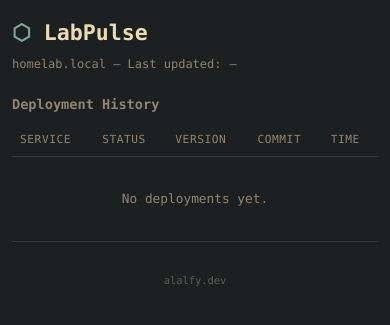
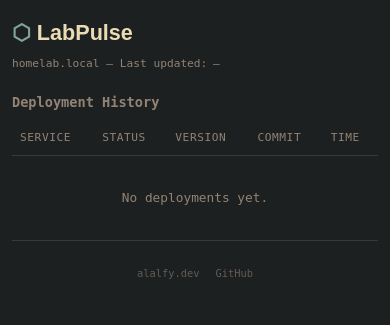
Before and after one commit to alalfymansour/LabPulse, a Flask app: page / in a window 390 px wide. Shown: the top 325 px of the page. Run offline with Flask 3, Linux system fonts and the light colour scheme; data that the repository does not hold is empty; some libraries are stand-ins or nearby versions.

Commit message:
better ui

```diff
--- a/static/style.css
+++ b/static/style.css
@@ -8,6 +8,7 @@
   --yellow:  #fabd2f;
   --blue:    #83a598;
   --gray:    #928374;
+  --font-mono: "JetBrains Mono", monospace;
 }
 
 * {
@@ -19,8 +20,7 @@
 body {
   background: var(--bg);
   color: var(--fg);
-  font-family: "Fira Code", "Cascadia Code", "JetBrains Mono", "SF Mono",
-    "Consolas", monospace;
+  font-family: var(--font-mono);
   line-height: 1.6;
   padding: 2rem 1rem;
 }
@@ -37,6 +37,7 @@ header {
 header h1 {
   font-size: 1.75rem;
   font-weight: 700;
+  font-family: "Syne", sans-serif;
 }
 
 .logo {
@@ -45,7 +46,7 @@ header h1 {
 
 .subtitle {
   color: var(--gray);
-  font-size: 0.875rem;
+  font-size: 0.8rem;
   margin-top: 0.25rem;
   display: flex;
   align-items: center;
@@ -55,6 +56,9 @@ header h1 {
 .footer {
   text-align: center;
   margin-top: 2.5rem;
+  display: flex;
+  justify-content: center;
+  gap: 1rem;
 }
 
 .footer a {
@@ -214,9 +218,9 @@ td code {
   }
 
   .subtitle {
-    font-size: 0.75rem;
-    gap: 0.5rem;
-    flex-wrap: wrap;
+    font-size: 0.7rem;
+    gap: 0.35rem;
+    white-space: nowrap;
   }
 
   .card {
--- a/templates/index.html
+++ b/templates/index.html
@@ -85,6 +85,7 @@
   </div>
   <footer class="footer">
     <a href="https://alalfy.dev" target="_blank">alalfy.dev</a>
+    <a href="https://github.com/alalfymansour/LabPulse/" target="_blank">GitHub</a>
   </footer>
 </body>
 </html>
```
Also changed, not shown: .github/workflows/deploy.yml.
